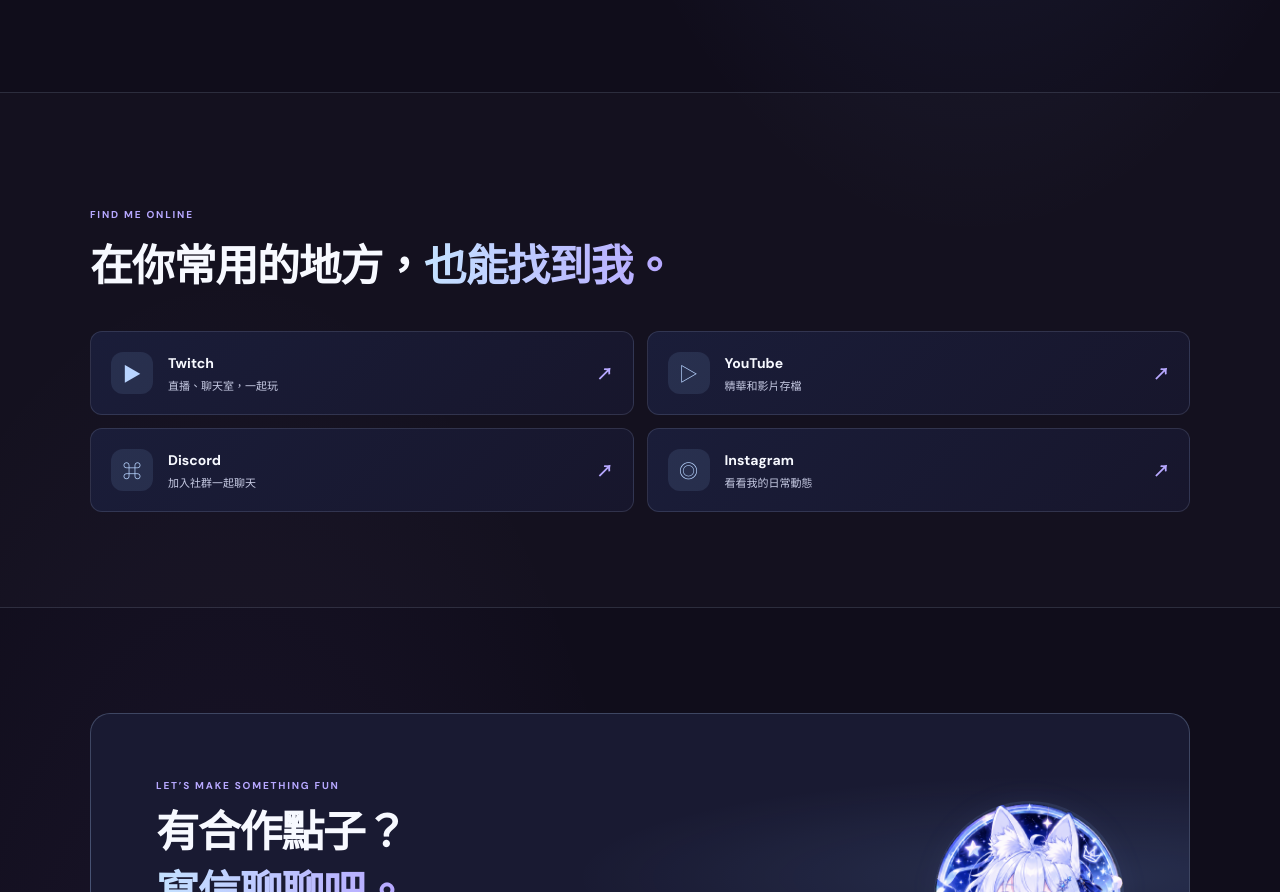
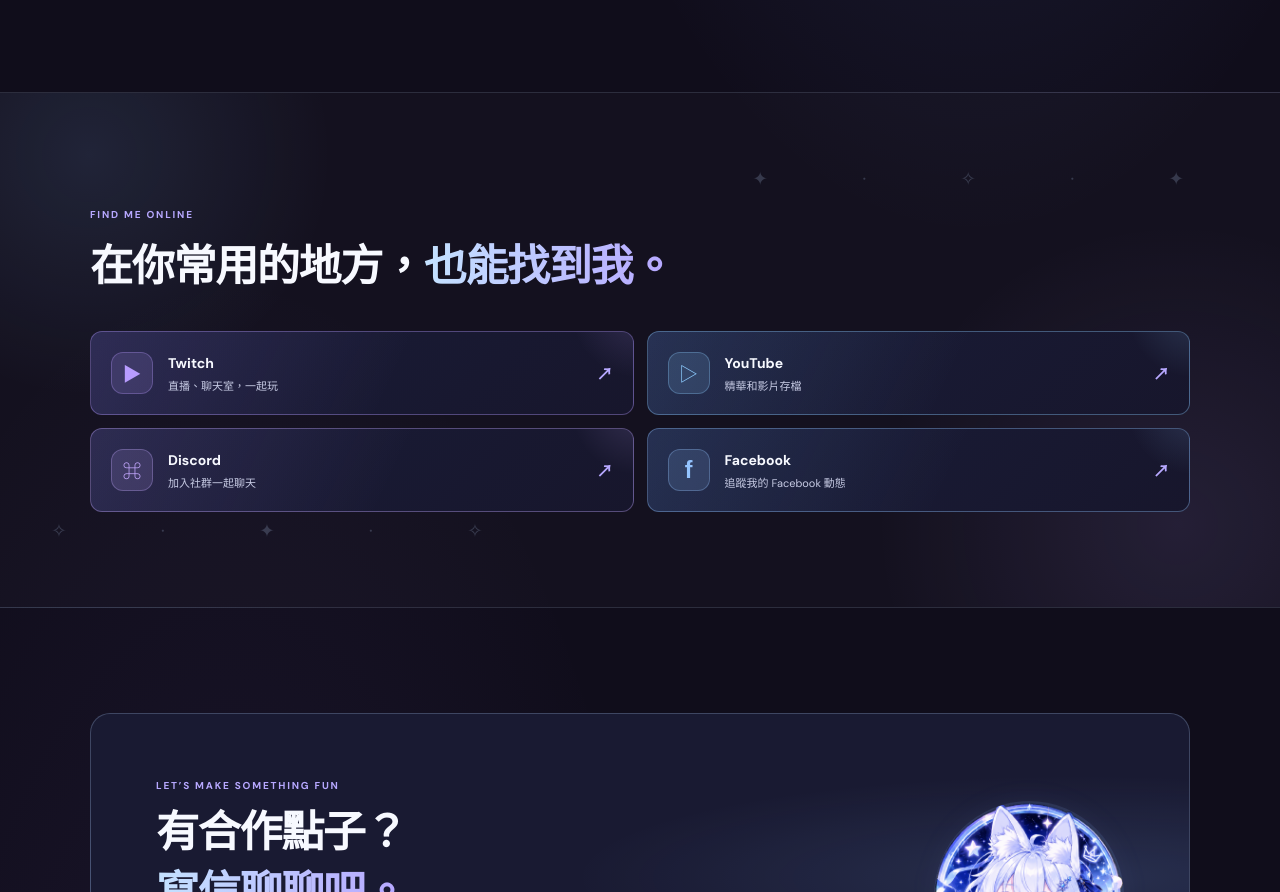
Before and after one commit to AthenaMiraclecompany/qiansnow, a plain HTML site: page index.html in a window 1280 px wide. Shown: the part 1097-1989 px from the top of the page. Drawn offline with Linux system fonts and the light colour scheme.

Commit message:
Update social links and Facebook profile

```diff
--- a/index.html
+++ b/index.html
@@ -8,6 +8,7 @@
   <link rel="stylesheet" href="portrait.css?v=2">
   <link rel="stylesheet" href="theme.css?v=1">
   <link rel="stylesheet" href="contact-avatar.css?v=1">
+  <link rel="stylesheet" href="social-links.css?v=1">
 </head>
 <body>
   <header class="topbar"><a class="brand" href="#home"><span class="mark">✦</span><span>Qiansnow千雪<small>CREATOR · STREAMER</small></span></a><nav><a href="#about">關於我</a><a href="#links">社群連結</a><a href="#contact">合作聯絡</a></nav><a class="top-cta" href="https://twitch.tv/你的頻道" target="_blank" rel="noreferrer">前往直播 ↗</a></header>
@@ -15,7 +16,7 @@
     <section class="hero wrap"><div class="hero-copy"><p class="eyebrow"><i></i> WELCOME TO MY LITTLE CORNER</p><h1>一起玩、一起聊，<br><em>把日常變有趣。</em></h1><p class="lede">嗨，我是 Qiansnow 千雪。這裡有直播、遊戲和生活裡的小事，歡迎來坐坐，認識一下。</p><div class="actions"><a class="button primary" href="https://twitch.tv/你的頻道" target="_blank" rel="noreferrer">看直播 <span>↗</span></a><a class="button ghost" href="#about">認識我 <span>↓</span></a></div><div class="status"><span class="pulse"></span> 不定期開台 · 追蹤社群掌握最新消息</div></div><div class="hero-art"><div class="orbit orbit-one"></div><div class="orbit orbit-two"></div><div class="portrait"><img src="qiansnow-character.png" alt="角色插畫"></div><div class="spark s1">✦</div><div class="spark s2">✧</div></div></section>
     <section class="ticker"><div>GAMES <b>✦</b> CHAT <b>✦</b> COMMUNITY <b>✦</b> GOOD VIBES <b>✦</b> GAMES <b>✦</b> CHAT <b>✦</b> COMMUNITY <b>✦</b></div></section>
     <section id="about" class="section wrap"><div class="section-head"><p class="eyebrow">A LITTLE ABOUT ME</p><h2>先打聲招呼，<em>再一起冒險。</em></h2></div><div class="about-grid"><p class="about-lede">我是 Qiansnow 千雪，一位喜歡遊戲、聊天，也喜歡和大家分享生活的創作者。</p><div class="about-detail"><p>不管你是想找人一起玩、聽聽背景音，或只是想在聊天室說聲嗨，都很歡迎加入。希望這裡能成為你放鬆一下的小角落。</p><div class="tags"><span>🎮 遊戲</span><span>💬 聊天</span><span>☕ 日常分享</span></div></div></div></section>
-    <section id="links" class="section links-section"><div class="wrap"><div class="section-head"><p class="eyebrow">FIND ME ONLINE</p><h2>在你常用的地方，<em>也能找到我。</em></h2></div><div class="cards"><a class="link-card" href="https://twitch.tv/你的頻道" target="_blank" rel="noreferrer"><span class="card-icon">▶</span><span><b>Twitch</b><small>直播、聊天室，一起玩</small></span><strong>↗</strong></a><a class="link-card" href="https://youtube.com/@你的頻道" target="_blank" rel="noreferrer"><span class="card-icon">▷</span><span><b>YouTube</b><small>精華和影片存檔</small></span><strong>↗</strong></a><a class="link-card" href="https://discord.gg/你的邀請碼" target="_blank" rel="noreferrer"><span class="card-icon">⌘</span><span><b>Discord</b><small>加入社群一起聊天</small></span><strong>↗</strong></a><a class="link-card" href="https://instagram.com/你的帳號" target="_blank" rel="noreferrer"><span class="card-icon">◎</span><span><b>Instagram</b><small>看看我的日常動態</small></span><strong>↗</strong></a></div></div></section>
+    <section id="links" class="section links-section"><div class="wrap"><div class="section-head"><p class="eyebrow">FIND ME ONLINE</p><h2>在你常用的地方，<em>也能找到我。</em></h2></div><div class="cards"><a class="link-card twitch-card" href="https://www.twitch.tv/qiansnow_tw" target="_blank" rel="noreferrer"><span class="card-icon">▶</span><span><b>Twitch</b><small>直播、聊天室，一起玩</small></span><strong>↗</strong></a><a class="link-card youtube-card" href="https://www.youtube.com/@QianSnow" target="_blank" rel="noreferrer"><span class="card-icon">▷</span><span><b>YouTube</b><small>精華和影片存檔</small></span><strong>↗</strong></a><a class="link-card discord-card" href="https://discord.gg/SnRRTxtyMS" target="_blank" rel="noreferrer"><span class="card-icon">⌘</span><span><b>Discord</b><small>加入社群一起聊天</small></span><strong>↗</strong></a><a class="link-card facebook-card" href="https://www.facebook.com/Qiansnow?locale=zh_TW" target="_blank" rel="noreferrer"><span class="card-icon">f</span><span><b>Facebook</b><small>追蹤我的 Facebook 動態</small></span><strong>↗</strong></a></div></div></section>
     <section id="contact" class="section wrap"><div class="contact"><div><p class="eyebrow">LET’S MAKE SOMETHING FUN</p><h2>有合作點子？<br><em>寫信聊聊吧。</em></h2><p>聯動、合作或其他有趣的提案，歡迎來信簡單介紹你的想法。</p><a class="button primary" href="mailto:你的信箱@example.com">寄信給我 <span>↗</span></a></div><div class="contact-avatar"><img src="contact-avatar.png" alt="Qiansnow千雪 角色頭像"></div></div></section>
   </main><footer class="wrap footer"><a class="brand" href="#home"><span class="mark">✦</span><span>Qiansnow千雪<small>THANKS FOR STOPPING BY</small></span></a><span>© 2026 Qiansnow千雪 · Made with care</span><a href="#home">回到頂端 ↑</a></footer>
 </body></html>
```
